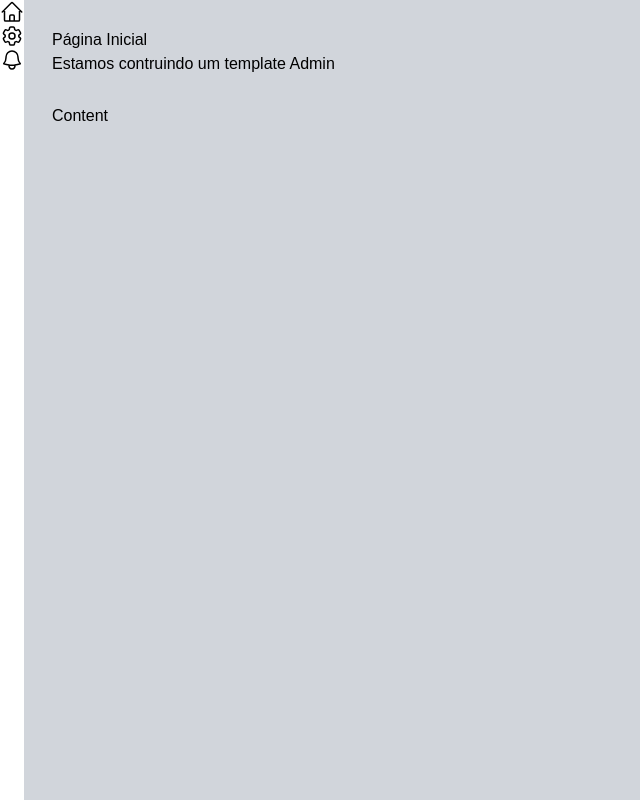
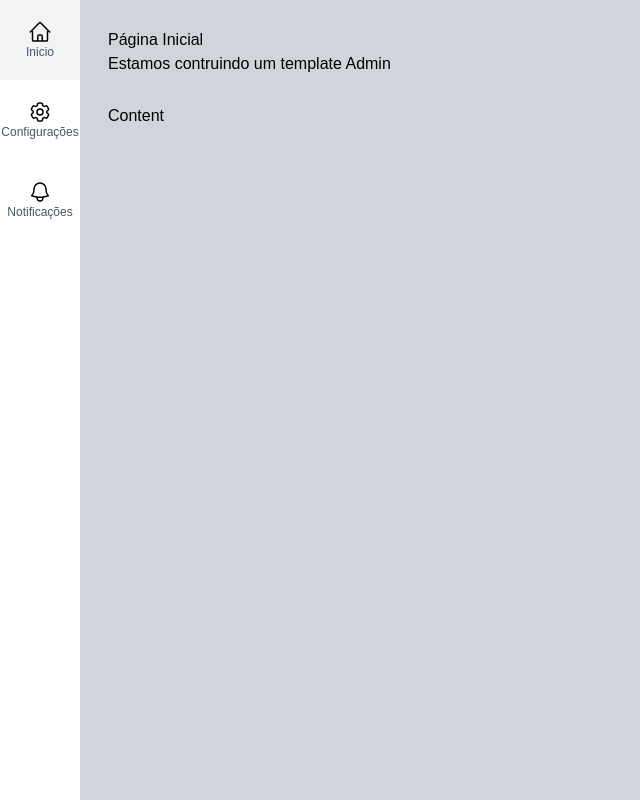
Before and after one commit to xmurilo/TemplateAdmin, a Next.js app: page / in a window 1280 px wide. Shown: the whole page, without its empty margins (0-640 px from the left). Built offline with nearby package versions, Linux system fonts and the light colour scheme.

Commit message:
feat: adding css and the structure

```diff
--- a/src/components/template/ItemMenu.tsx
+++ b/src/components/template/ItemMenu.tsx
@@ -1,13 +1,22 @@
+import Link from "next/link";
+
 interface ItemMenuProps {
   url: string;
   text: string;
   icon: any;
 }
 
-export default function ItemMenu(props: ItemMenuProps){
+export default function ItemMenu(props: ItemMenuProps) {
   return (
-    <li className={``}>
-      {props.icon}
+    <li className={`hover:bg-gray-100 `}>
+      <Link legacyBehavior href={props.url}>
+        <a className={`
+            flex flex-col items-center justify-center
+            h-20 w-20`}>
+          {props.icon}
+          <span className={`text-xs font-light text-gray-600`}>{props.text}</span>
+        </a>
+      </Link>
     </li>
-  )
+  );
 }
```
